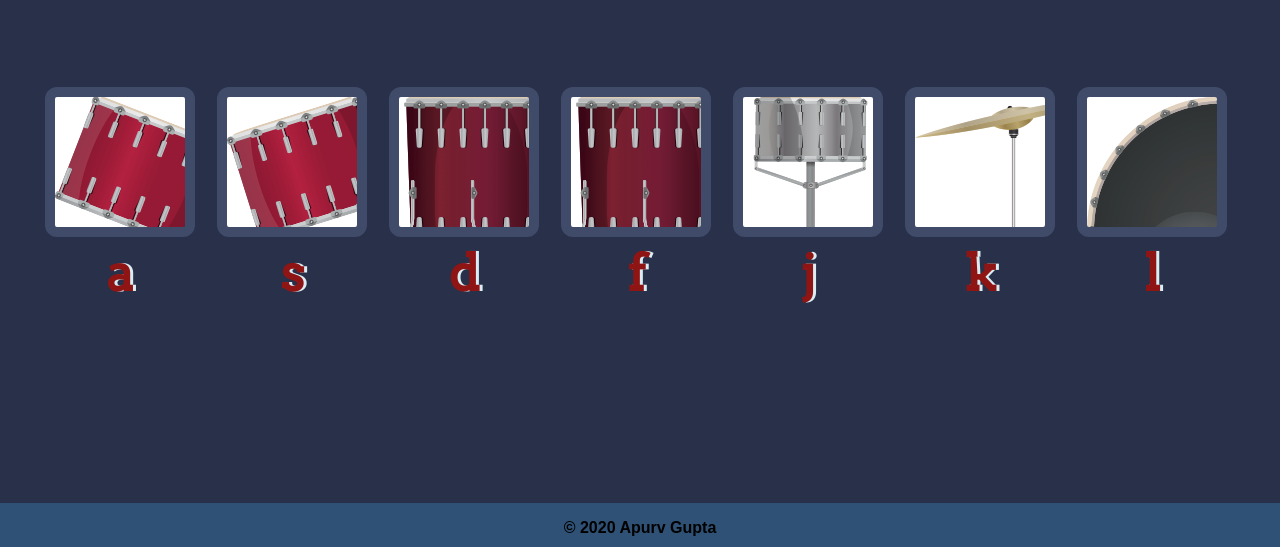
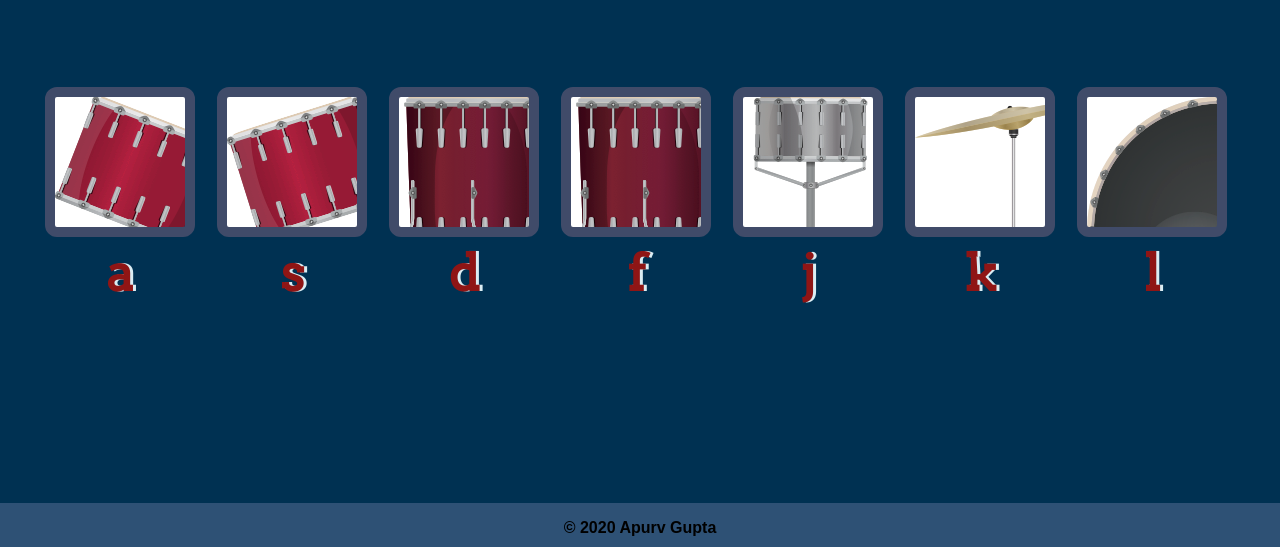
Before and after one commit to apurv-1/DrumSet, a plain HTML site: page index.html in a window 1280 px wide. Shown: the part 205-752 px from the top of the page. Drawn offline with Linux system fonts and the light colour scheme.

Commit message:
fixed styling

```diff
--- a/styles.css
+++ b/styles.css
@@ -3,7 +3,7 @@
 }
 body {
 	text-align: center;
-	background-color: #283149;
+	background-color: #003152;
 }
 
 h1 {
```
